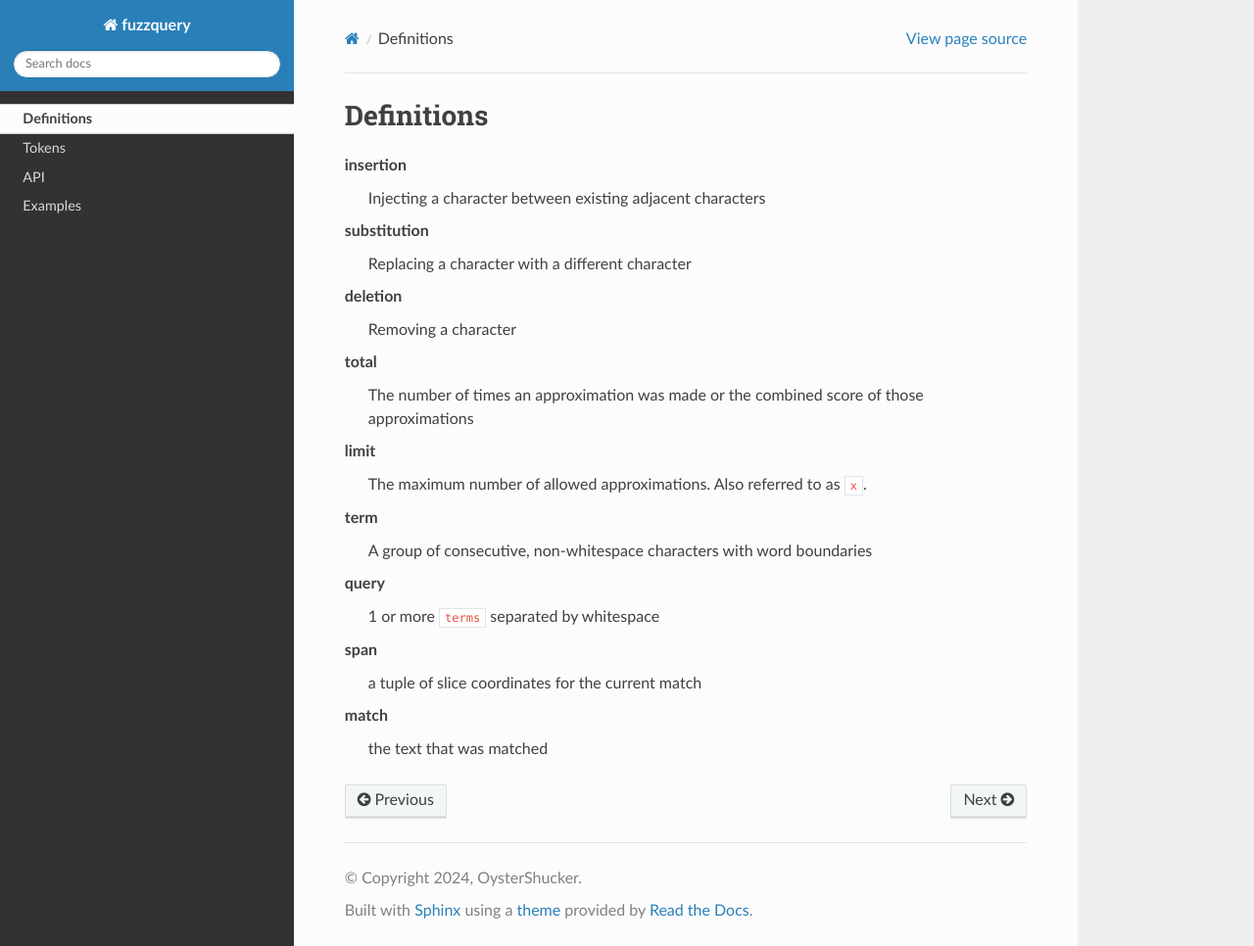
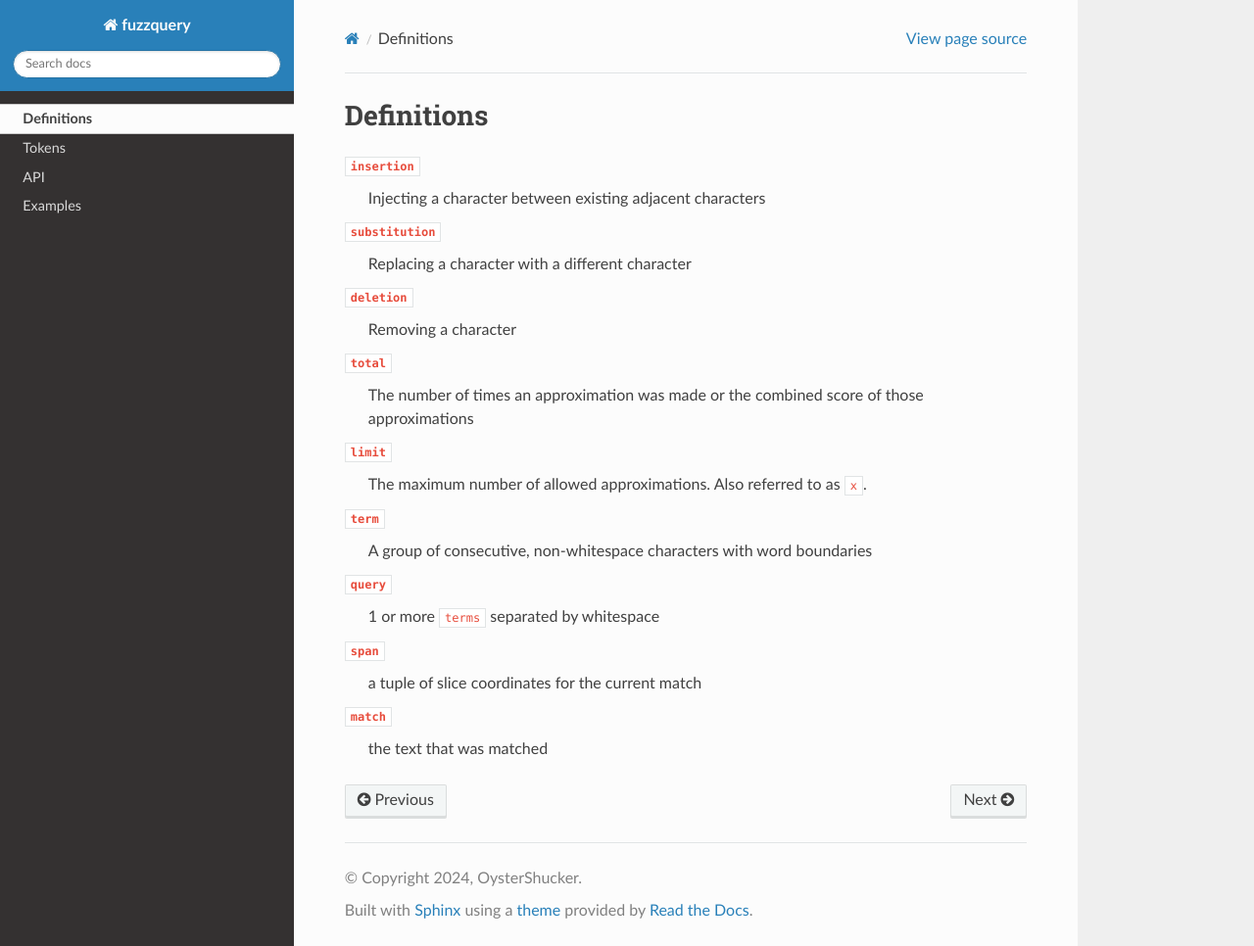
Before and after one commit to OneMadGypsy/fuzzquery, a Sphinx documentation site: the page built from docs/source/definitions.rst, in a window 1280 px wide and 966 px high. Shown: the whole window at 98% size. Built offline with Sphinx 7.4.7 and the Read the Docs theme 2.0.0, drawn with Linux system fonts in a browser that asks for light colours.

```diff
--- a/docs/source/definitions.rst
+++ b/docs/source/definitions.rst
@@ -1,21 +1,21 @@
 Definitions
 -----------
 
-insertion
+``insertion``
   Injecting a character between existing adjacent characters
-substitution
+``substitution``
   Replacing a character with a different character
-deletion
+``deletion``
   Removing a character
-total
+``total``
   The number of times an approximation was made or the combined score of those approximations
-limit
+``limit``
   The maximum number of allowed approximations. Also referred to as ``x``.
-term
+``term``
   A group of consecutive, non-whitespace characters with word boundaries
-query
+``query``
   1 or more ``terms`` separated by whitespace
-span
+``span``
   a tuple of slice coordinates for the current match
-match
+``match``
   the text that was matched
```
